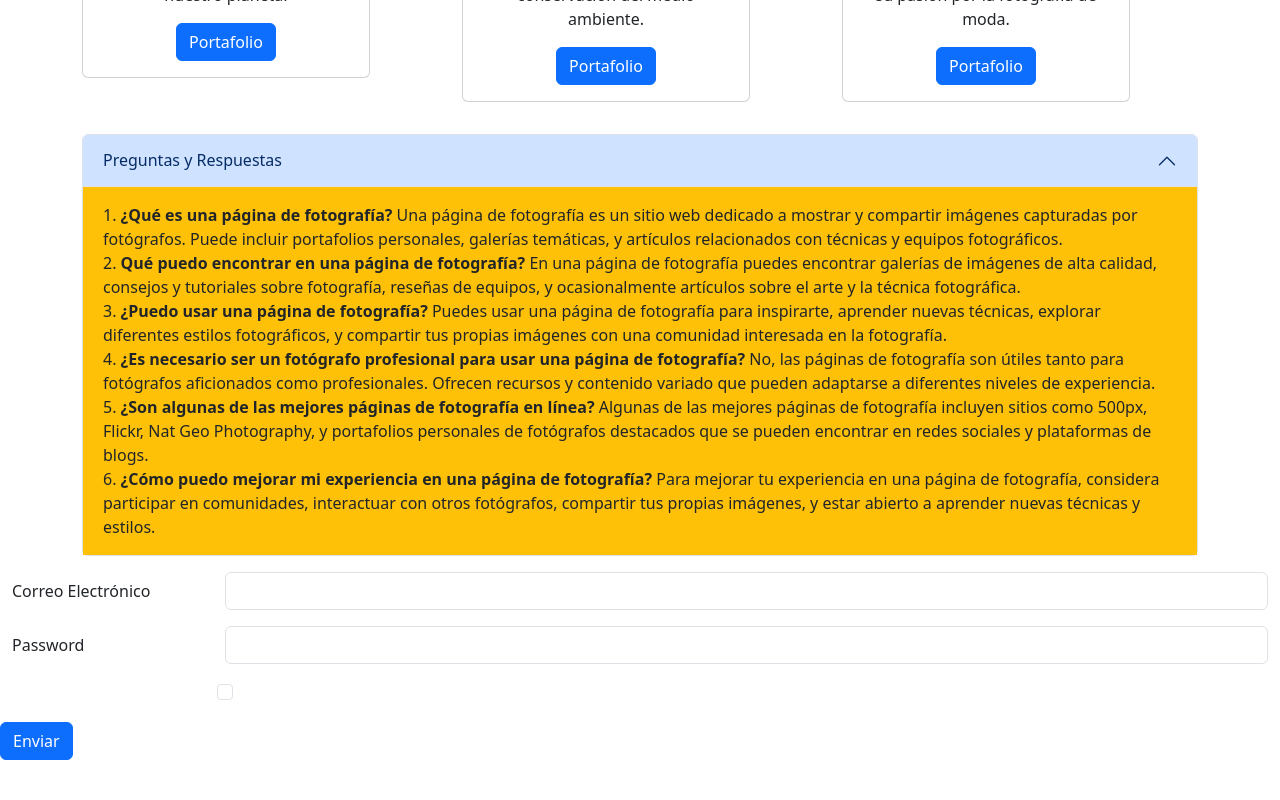
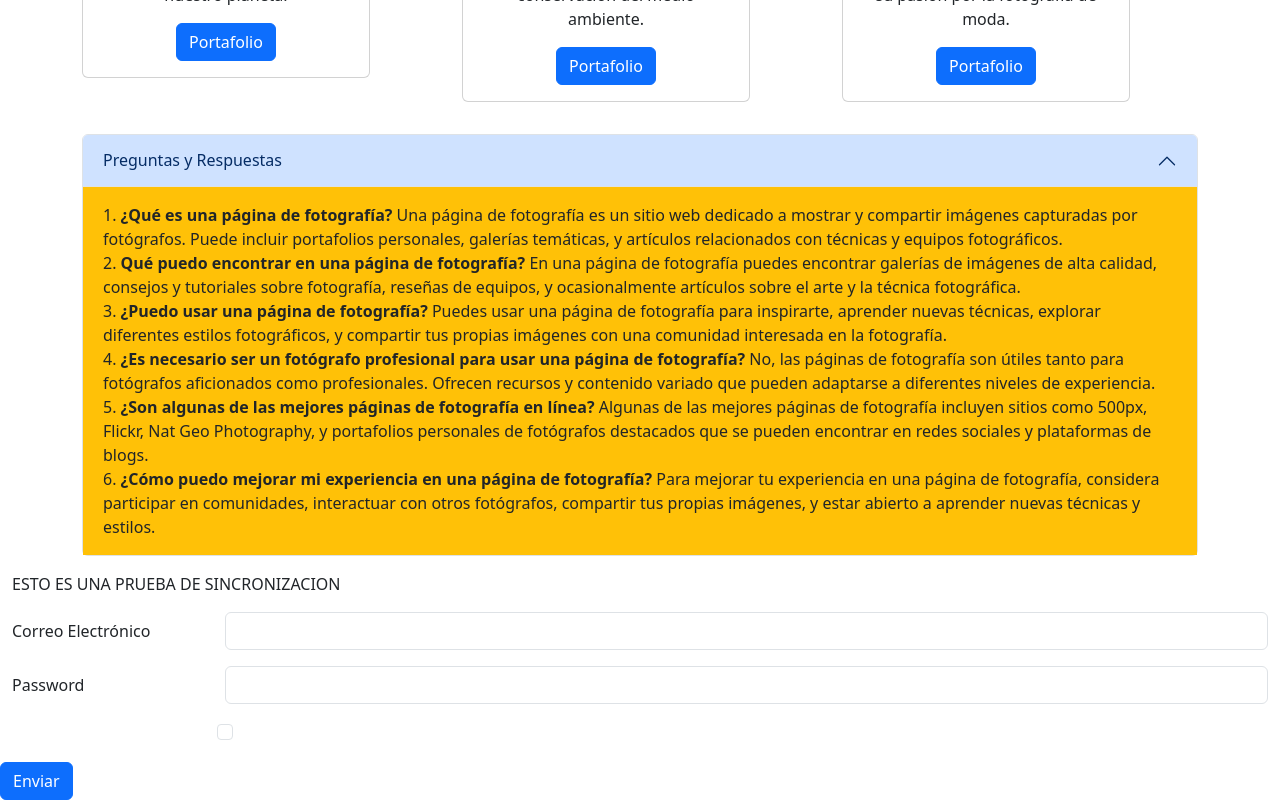
Before and after one commit to DavidTvillares/web-sincro2, a plain HTML site: page index.html in a window 1280 px wide. Shown: the part 2625-3425 px from the top of the page. Before the commit the page ends 3385 px from the top, so only its background shows below. Drawn offline with nearby package versions, Linux system fonts and the light colour scheme; files that its build step writes are made by us from their sources.

Commit message:
Update index.html

```diff
--- a/index.html
+++ b/index.html
@@ -230,6 +230,8 @@
     </div>
 
 
+          <p>ESTO ES UNA PRUEBA DE SINCRONIZACION</p>
+
 
 
 
```
